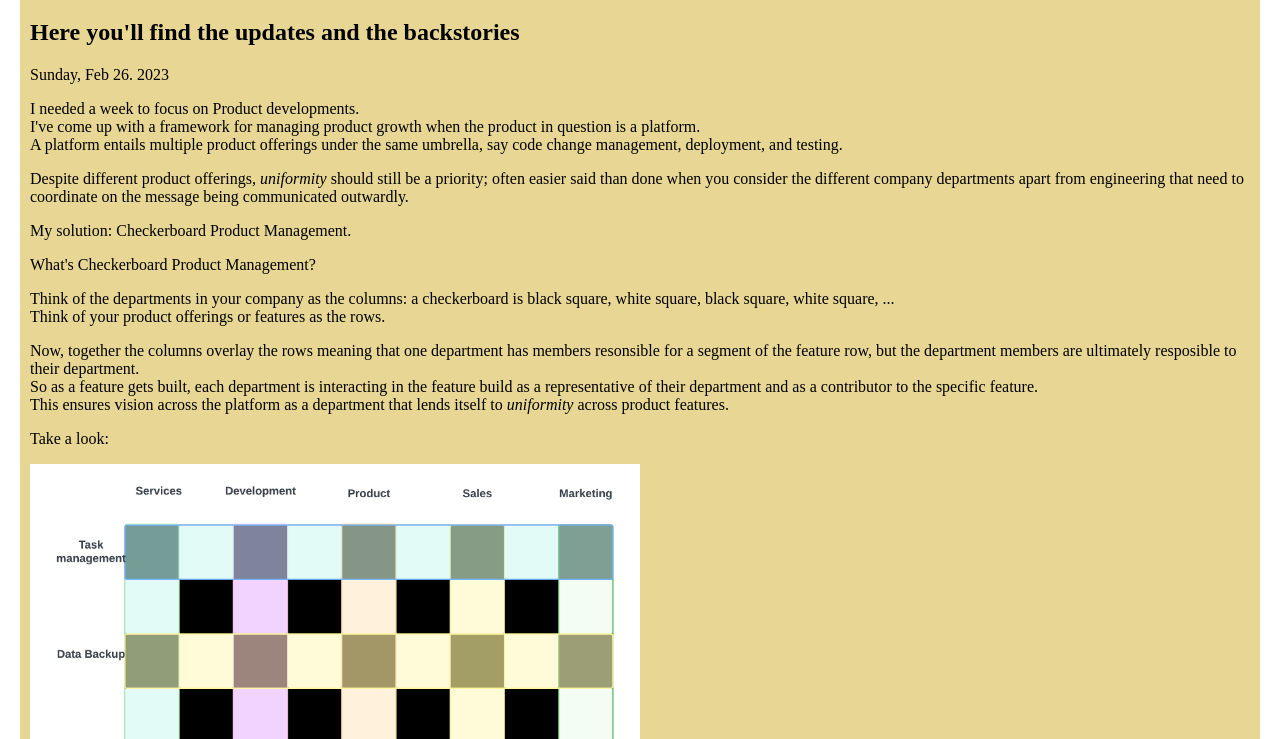
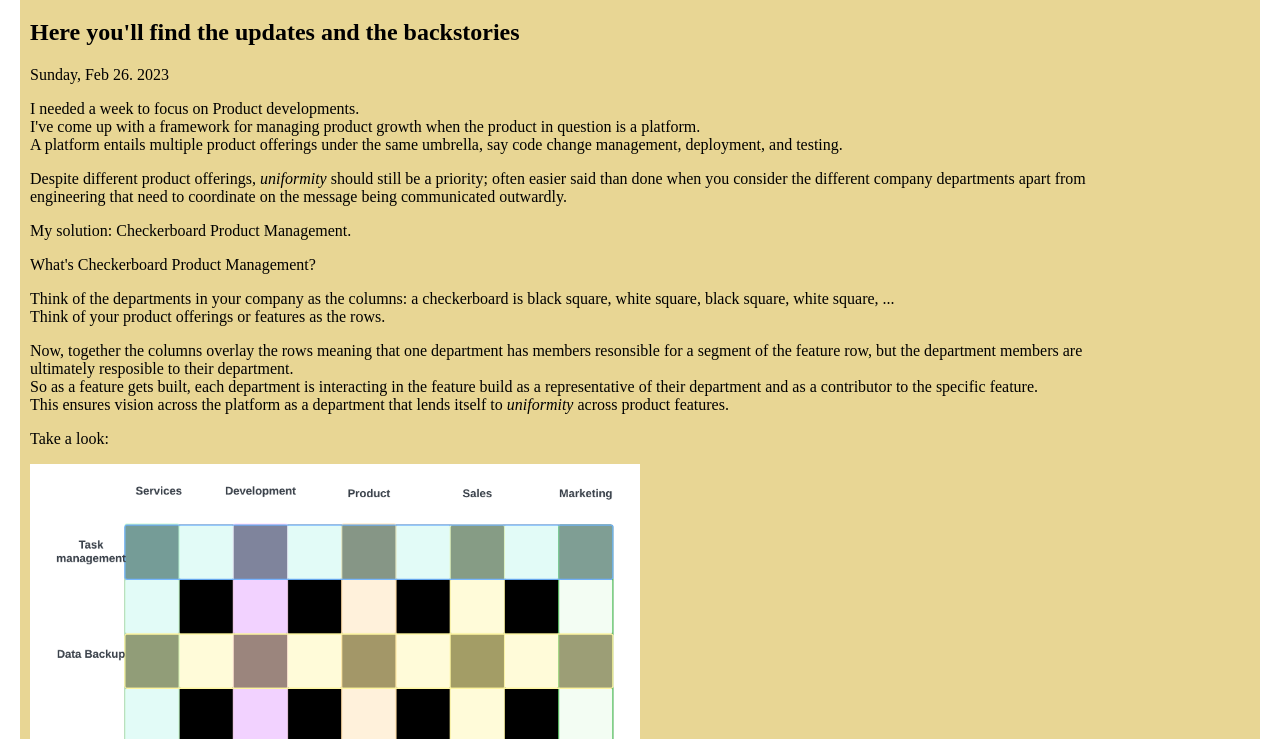
Before and after one commit to EnterTheMatt-trix/EnterTheMatt-trix.github.io, a plain HTML site: page index.html in a window 1280 px wide. Shown: the part 61-800 px from the top of the page. Drawn offline with Linux system fonts and the light colour scheme.

Commit message:
Revised stylesheet

```diff
--- a/stylesheet.css
+++ b/stylesheet.css
@@ -12,6 +12,10 @@ html, body {
 
 a:link, a:visited {
   color: black;
+}
+
+p {
+  max-width: 90%;
 }
 
 .removeparagraphspace p {
```
